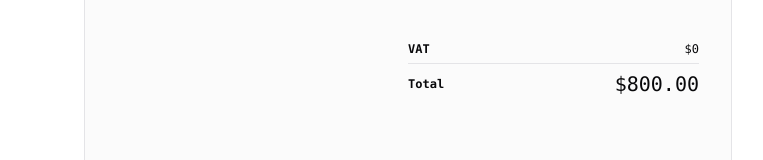
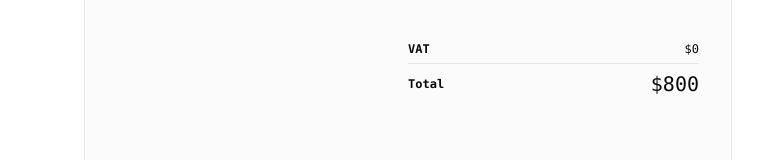
Before and after one commit to kyrylolvov/invoice-builder, a Next.js app: page / in a window 1280 px wide. Shown: the part 493-653 px from the top of the page, without its empty margins (258-1021 px from the left). Built offline with nearby package versions, Linux system fonts and the light colour scheme.

Commit message:
CHANGED: - FIxed values not being changed for text-areas and total amount
Signed-off-by: kyrylolvov <kyrylo@arccompute.io>

```diff
--- a/src/components/invoice-subtotal.tsx
+++ b/src/components/invoice-subtotal.tsx
@@ -53,16 +53,21 @@ export function InvoiceSubtotal({ control }: { control: Control<Invoice> }) {
       <div className="flex items-center justify-between">
         <div className="font-semibold">Total</div>
         <div className="text-xl">
+          <Controller
+            control={control}
+            name="total"
+            render={({ field }) => (
               <NumericInput
+                {...field}
                 value={total}
+                placeholder="Total"
                 thousandSeparator=","
                 prefix="$"
                 decimalScale={2}
-            fixedDecimalScale
-            className="bg-transparent text-right outline-none"
-            valueIsNumericString
                 readOnly
-            displayType="text"
+                className="text-right"
+              />
+            )}
           />
         </div>
       </div>
--- a/src/components/ui/text-area.tsx
+++ b/src/components/ui/text-area.tsx
@@ -1,15 +1,12 @@
 "use client";
 
 import * as React from "react";
-import { useState } from "react";
 
 export interface TextareaProps extends React.TextareaHTMLAttributes<HTMLTextAreaElement> {
   rows?: number;
 }
 
-export function TextArea({ placeholder, rows = 5 }: TextareaProps) {
-  const [value, setValue] = useState("");
-
+export function TextArea({ placeholder, rows = 5, ...props }: TextareaProps) {
   const handleKeyDown = (e: React.KeyboardEvent<HTMLTextAreaElement>) => {
     const lines = e.currentTarget.value.split("\n").length;
 
@@ -20,11 +17,10 @@ export function TextArea({ placeholder, rows = 5 }: TextareaProps) {
 
   return (
     <textarea
+      {...props}
       rows={rows}
-      value={value}
       onKeyDown={handleKeyDown}
       placeholder={placeholder}
-      onChange={(e) => setValue(e.target.value)}
       className="text-ƒoregroung w-[246px] resize-none bg-transparent leading-5 outline-none placeholder:text-secondary-foreground/40"
     />
   );
```
Lines whose indentation alone changed are shown as unchanged.
